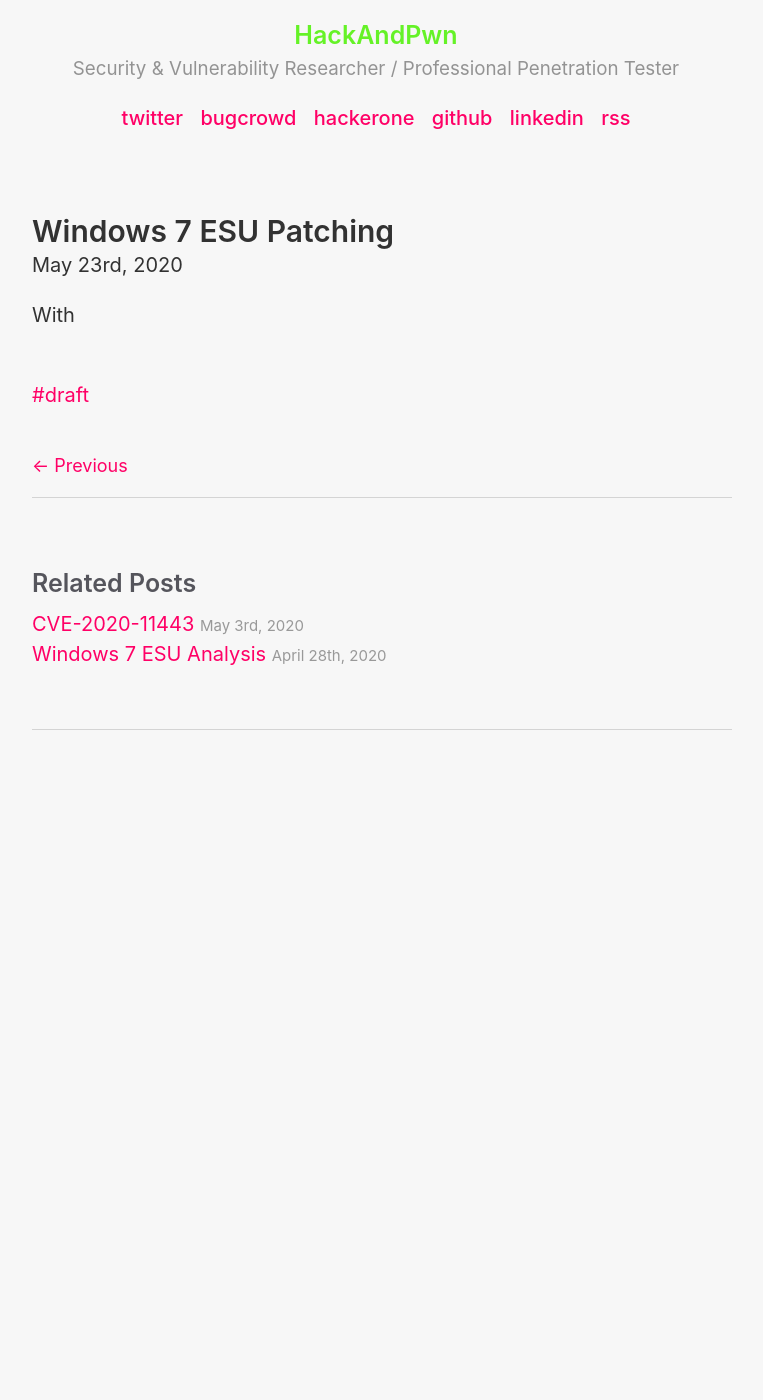
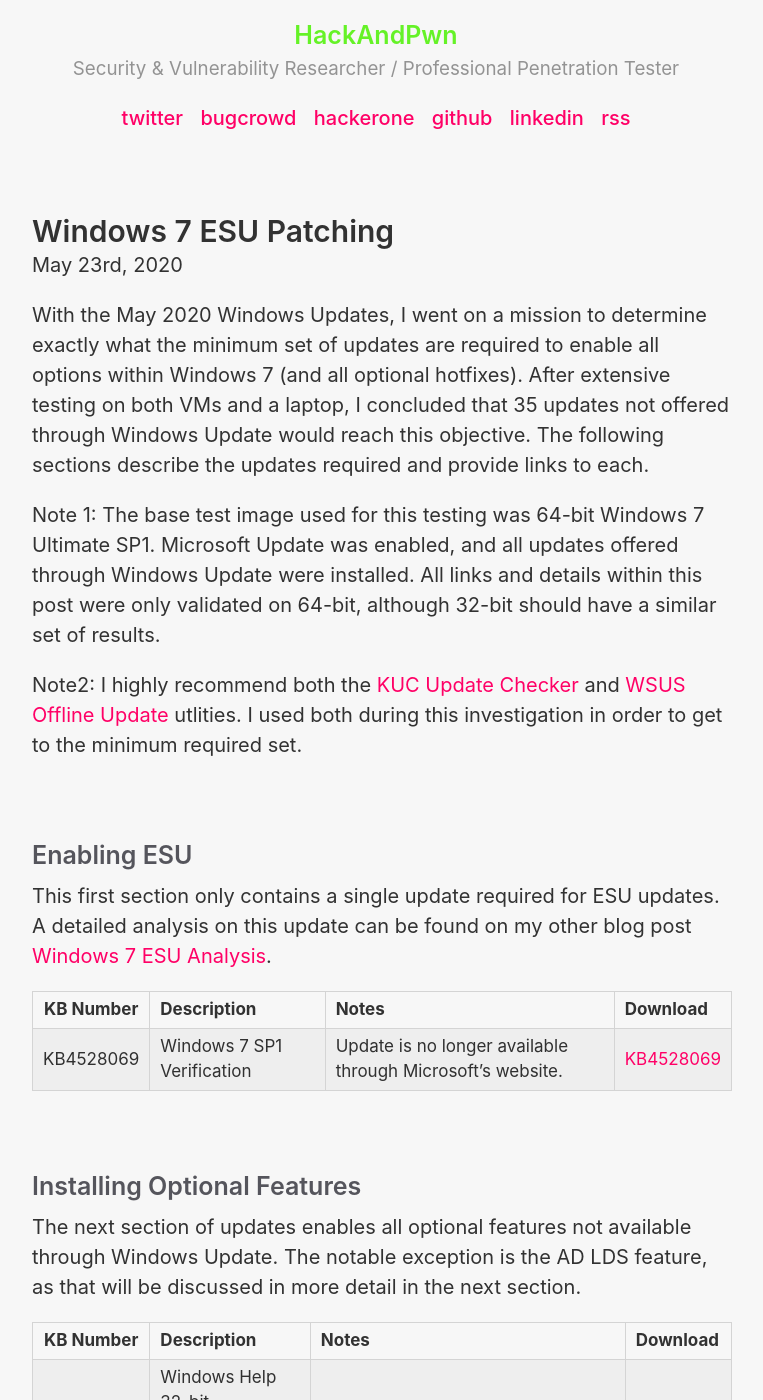
Before and after one commit to HackAndPwn/HackAndPwn.github.io, a Jekyll site: the page built from _posts/2020-05-23-windows-7-esu-patching.md, in a window 1280 px wide and 1400 px high. Shown: the whole window, without its empty margins (258-1021 px from the left). Built offline with Jekyll 4.4.1, drawn with Linux system fonts in a browser that asks for light colours; some of the changed text lies outside the part shown.

Commit message:
large table format check

```diff
--- a/_posts/2020-05-23-windows-7-esu-patching.md
+++ b/_posts/2020-05-23-windows-7-esu-patching.md
@@ -5,4 +5,42 @@ date: 2020-05-23 00:00:00
 tags: draft
 ---
 
-With
+With the May 2020 Windows Updates, I went on a mission to determine exactly what the minimum set of updates are required to enable all options within Windows 7 (and all optional hotfixes).  After extensive testing on both VMs and a laptop, I concluded that 35 updates not offered through Windows Update would reach this objective.  The following sections describe the updates required and provide links to each.
+
+Note 1: The base test image used for this testing was 64-bit Windows 7 Ultimate SP1.  Microsoft Update was enabled, and all updates offered through Windows Update were installed.  All links and details within this post were only validated on 64-bit, although 32-bit should have a similar set of results.
+
+Note2: I highly recommend both the [KUC Update Checker](https://windows-update-checker.com/) and [WSUS Offline Update](https://www.wsusoffline.net/) utlities.  I used both during this investigation in order to get to the minimum required set.
+
+<br>
+
+### Enabling ESU
+
+This first section only contains a single update required for ESU updates.  A detailed analysis on this update can be found on my other blog post [Windows 7 ESU Analysis](https://hackandpwn.com/windows-7-esu-analysis/).
+
+| KB Number | Description                | Notes                                                      | Download |
+|:---------:|----------------------------|------------------------------------------------------------|----------|
+| KB4528069 |Windows 7 SP1 Verification  | Update is no longer available through Microsoft's website. | [KB4528069](https://github.com/HackAndPwn/Windows-7-Patching/blob/master/01_Enable_ESU/01_Windows6.1-KB4528069-x64.msu)
+
+<br>
+
+### Installing Optional Features
+
+The next section of updates enables all optional features not available through Windows Update.  The notable exception is the AD LDS feature, as that will be discussed in more detail in the next section.
+
+| KB Number | Description                                  | Notes      | Download |
+|:---------:|----------------------------------------------|------------|------------|
+| KB917607  | Windows Help 32-bit Compatability Update     |            | [KB917607](https://github.com/HackAndPwn/Windows-7-Patching/blob/master/02_Features/01_Windows6.1-KB917607-x64.msu)
+| KB943790  | File Management API extensions for BitLocker | Install this update to extend the File Management APIs to not only enable the discovery and restoration of deleted files from volumes that are not encrypted but also enable the recovery of files from Bitlocker encrypted volumes.           | [KB943790](https://github.com/HackAndPwn/Windows-7-Patching/blob/master/02_Features/02_Windows6.1-KB943790-x64.msu)
+| KB958559  | d                          | d          | link |
+| KB958830  | d                          | d          | link |
+| KB969168  | d                          | d          | link |
+| KB970985  | d                          | d          | link |
+| KB974150  | d                          | d          | link |
+| KB974405  | d                          | d          | link |
+| KB974674  | d                          | d          | link |
+| KB2666914 | d                          | d          | link |
+| KB2790621 | d                          | d          | link |
+| KB2891638 | d                          | d          | link |
+| KB2959936 | d                          | d          | link |
+| KB2990999 | d                          | d          | link |
+| KB3191566 | d                          | d          | link |
```
